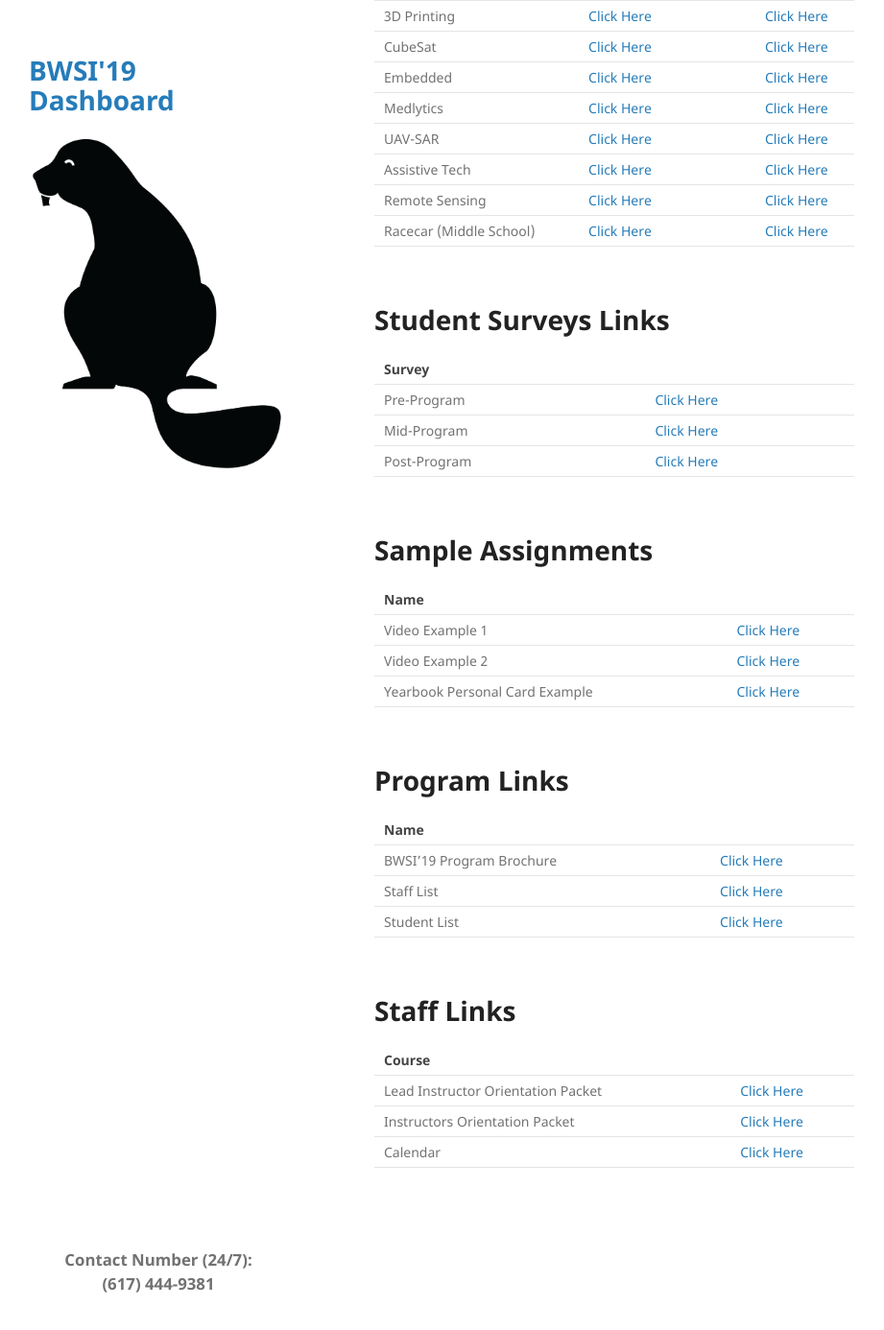
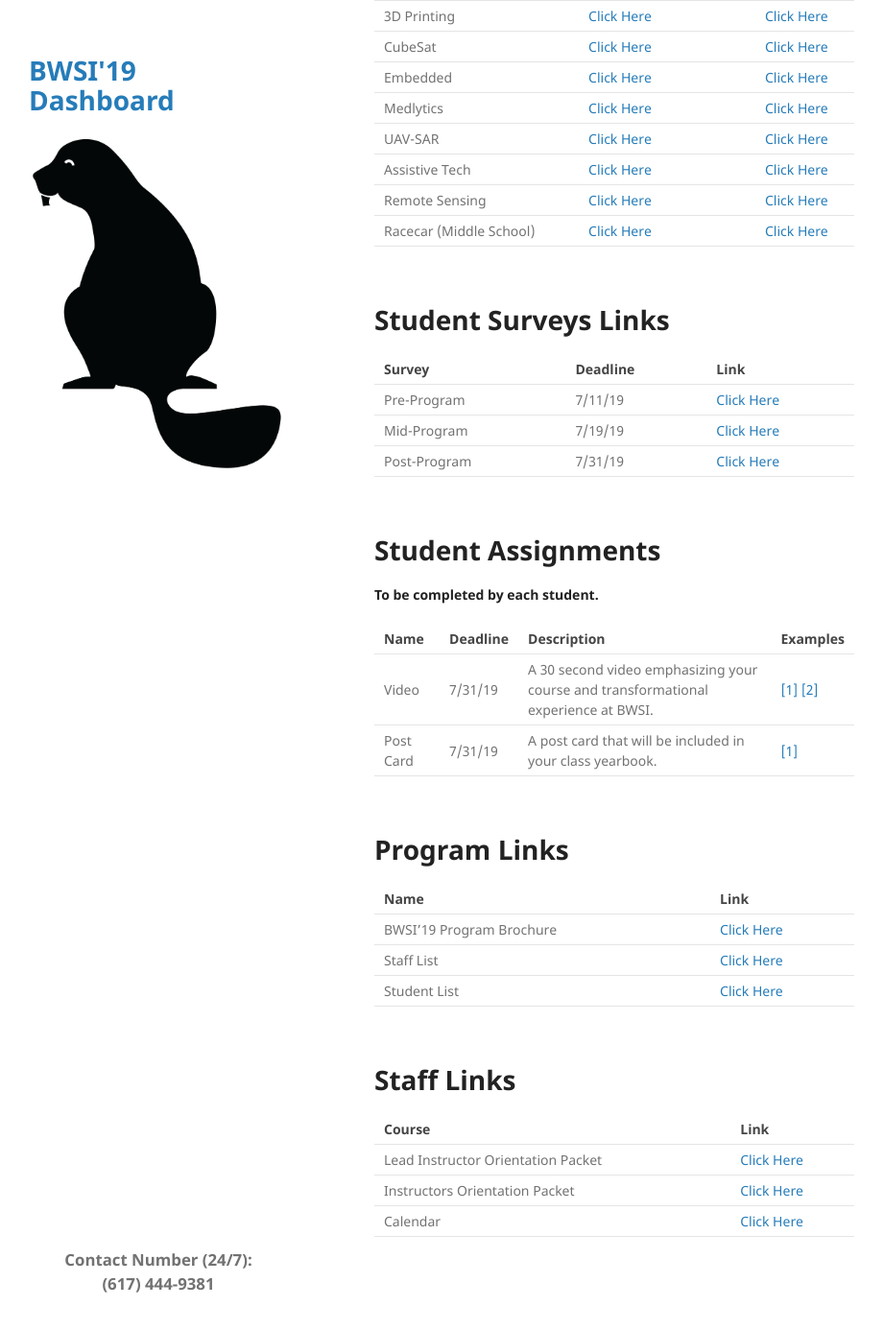
Before and after one commit to jggrimm/bwsi-dashboard, a Jekyll site: the page built from index.md, in a window 1280 px wide and 1400 px high, scrolled down 338 px. Shown: the top 1386 px of the window at 96% size, without its empty margins (180-1101 px from the left). Built offline with Jekyll 4.4.1, drawn with Linux system fonts in a browser that asks for light colours; the repository's description, which GitHub fills in, is left out.

Commit message:
updated README

```diff
--- a/index.md
+++ b/index.md
@@ -23,27 +23,28 @@ layout: default
 
 # Student Surveys Links
 
-| Survey |      |
-| ------ | ---- |
-| Pre-Program | [Click Here](https://mit-bwsi.formstack.com/forms/bwsi_2019__student_survey_preprogram_) |
-| Mid-Program | [Click Here](https://mit-bwsi.formstack.com/forms/bwsi_2019_student_survey_midprogram_) |
-| Post-Program | [Click Here](https://mit-bwsi.formstack.com/forms/bwsi_2019_student_survey_postprogram_) |
+| Survey | Deadline | Link |
+| ------ | -------- | ---- |
+| Pre-Program | 7/11/19 | [Click Here](https://mit-bwsi.formstack.com/forms/bwsi_2019__student_survey_preprogram_) |
+| Mid-Program | 7/19/19 | [Click Here](https://mit-bwsi.formstack.com/forms/bwsi_2019_student_survey_midprogram_) |
+| Post-Program | 7/31/19 | [Click Here](https://mit-bwsi.formstack.com/forms/bwsi_2019_student_survey_postprogram_) |
 
 <br/>
 
-# Sample Assignments
+# Student Assignments
 
-| Name |      |
-| ---- | ---- |
-| Video Example 1 | [Click Here](https://drive.google.com/file/d/1F-vP8NcrDRrVUbPGFaYjToiHWA_v9uAN/view?usp=sharing) |
-| Video Example 2 | [Click Here](https://drive.google.com/file/d/1Kj56vio2JhtkeAlZlXiWK8zsx9HMxyEj/view?usp=sharing) |
-| Yearbook Personal Card Example | [Click Here](https://drive.google.com/file/d/1qOhY6brnW0HZ4JQeN2JLooeoECe-vkst/view?usp=sharing) |
+__To be completed by each student.__
+
+| Name | Deadline | Description | Examples |
+| ---- | -------- | ----------- | ------ |
+| Video | 7/31/19 | A 30 second video emphasizing your course and transformational experience at BWSI. | [[1]](https://drive.google.com/file/d/1F-vP8NcrDRrVUbPGFaYjToiHWA_v9uAN/view?usp=sharing) [[2]](https://drive.google.com/file/d/1Kj56vio2JhtkeAlZlXiWK8zsx9HMxyEj/view?usp=sharing) |
+| Post Card | 7/31/19 | A post card that will be included in your class yearbook. |[[1]](https://drive.google.com/file/d/1qOhY6brnW0HZ4JQeN2JLooeoECe-vkst/view?usp=sharing) |
 
 <br/>
 
 # Program Links
 
-| Name |      |
+| Name | Link |
 | ---- | ---- |
 | BWSI'19 Program Brochure | [Click Here](https://drive.google.com/file/d/1f6MtWChhFetyJVoSkKW4KYEGOP3-rO66/view?usp=sharing) |
 | Staff List | [Click Here](https://docs.google.com/document/d/1oD41npMcMWC7HpVsdCkwTN9YD_uZM62C41skchSb5LM/edit?usp=sharing) |
@@ -53,7 +54,7 @@ layout: default
 
 # Staff Links
 
-| Course |      |
+| Course | Link |
 | ------ | ---- |
 | Lead Instructor Orientation Packet | [Click Here](https://drive.google.com/file/d/14zvWTPmdL5d_xRpTMRjialr7Ll8L2Xyv/view?usp=sharing) |
 | Instructors Orientation Packet | [Click Here](https://drive.google.com/file/d/1oHEUjkCau0G1BEQpQC9IvvHTmII6otLy/view?usp=sharing) |
```
